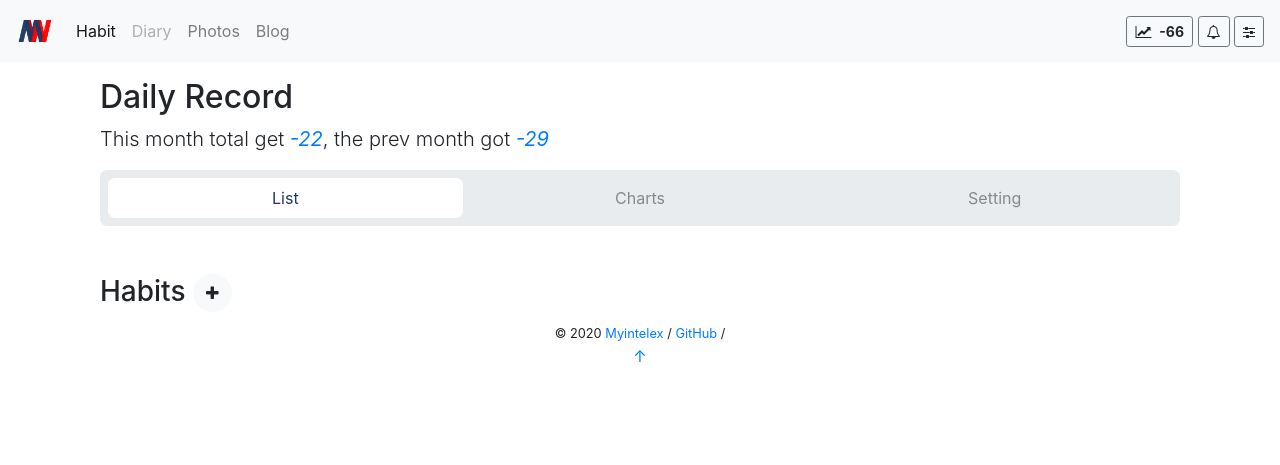
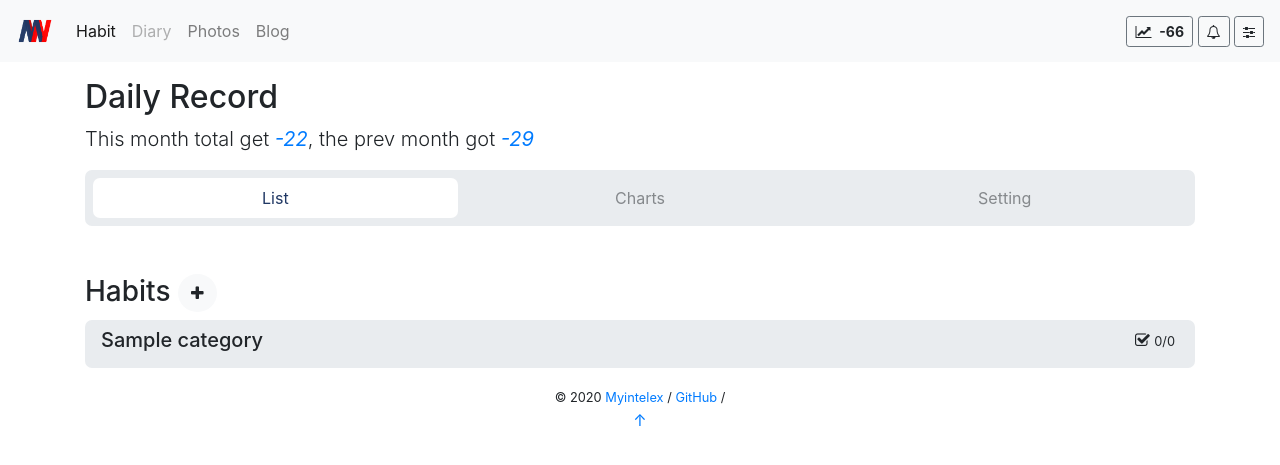
Before and after one commit to myintelex/daily_record, a Flask app: page / in a window 1280 px wide. Shown: the top 465 px of the page. Run offline with Flask 2, Linux system fonts and the light colour scheme; tables that the repository leaves empty hold one stand-in row (values such as "Sample post"); some libraries are stand-ins or nearby versions.

Commit message:
just change the item padding

```diff
--- a/daily_record/static/css/styles.css
+++ b/daily_record/static/css/styles.css
@@ -1,5 +1,4 @@
 body {
-    margin-bottom: 80px;
     font-family: -apple-system, BlinkMacSystemFont, "Inter UI", "Segoe UI", Roboto, "Helvetica Neue", Arial, "Noto Sans", sans-serif, "Apple Color Emoji", "Segoe UI Emoji", "Segoe UI Symbol", "Noto Color Emoji";
 }
 
@@ -64,6 +63,7 @@ li {
     cursor: pointer;
     margin-right: auto;
 }
+
 .circle {
     width: 40px;
     height: 40px;
@@ -71,28 +71,34 @@ li {
     border-radius: 50%;
     background: red;
 }
+
 .pie_left, .pie_right {
     width: 40px;
     height: 40px;
     position: absolute;
-    top: 0;left: 0;
+    top: 0;
+    left: 0;
 }
+
 .left, .right {
     display: block;
-    width:40px;
-    height:40px;
-    background:#ccc;
+    width: 40px;
+    height: 40px;
+    background: #ccc;
     border-radius: 50%;
     position: absolute;
     top: 0;
     left: 0;
 }
+
 .pie_right, .right {
-    clip:rect(0,auto,auto,20px);
+    clip: rect(0, auto, auto, 20px);
 }
+
 .pie_left, .left {
-    clip:rect(0,20px,auto,0);
+    clip: rect(0, 20px, auto, 0);
 }
+
 .mask {
     width: 30px;
     height: 30px;
--- a/daily_record/templates/base.html
+++ b/daily_record/templates/base.html
@@ -26,8 +26,6 @@
 </head>
 
 <body>
-    <div class="layout layout-nav-side">
-
     <header class="mb-3">
         <nav class="navbar navbar-expand-lg navbar-light bg-light">
             <a class="navbar-brand" href="#"> <img src="/static/logo.png" width="36" height="36" alt=""> </a>
@@ -51,8 +49,7 @@
                     </li>
                 </ul>
                 <div>
-                        <a class="btn btn-sm btn-outline-secondary" id="nav-score" onclick=" $('#btn-charts').click()">
-                        </a>
+                    <a class="btn btn-sm btn-outline-secondary" id="nav-score" onclick=" $('#btn-charts').click()"> </a>
                     <a class="btn btn-sm btn-outline-secondary"><i class="fa fa-bell-o"></i> </a>
                     <a class="btn btn-sm btn-outline-secondary"><i class="fa fa-sliders"></i> </a>
                 </div>
@@ -62,7 +59,7 @@
 
     <div class="container">
         {% block body%}
-            <main class="container">
+        <main class="">
             <div style="width: 100%;">
                 <h2>Daily Record</h2>
                 <p class="lead">
@@ -146,8 +143,6 @@
             </div>
         </div>
     </div>
-
-    </div>
 </body>
 
 </html>
--- a/daily_record/templates/habit_item.html
+++ b/daily_record/templates/habit_item.html
@@ -16,7 +16,7 @@
     {% endif %}
     <div class="card-body row d-flex justify-content-between pt-1 pb-1">
         <div>
-            <h6 data-filter-by="text" class="habit-item mb-0 {{color}}" hab-id="{{habit.id}}"
+            <h6 data-filter-by="text" class="habit-item mb-0 {{color}}" hab-id="{{habit.id}}" style="width: 300px;"
                 id='habit-{{habit.id}}-name'>
                 <i class="fa {{sign}}"></i> {{ habit.name }}
             </h6>
--- a/daily_record/templates/habit_list.html
+++ b/daily_record/templates/habit_list.html
@@ -11,9 +11,8 @@
     </h3>
 </div>
 {% for category in categorys%}
-{% if category.habits | length > 0 %}
 <div class="card mb-3 border-0 rounded-large bg-gray">
-    <div class="pl-4 pt-2 pr-4">
+    <div class="pl-3 pt-2 pr-3 pb-0">
         <div class="d-flex justify-content-between">
             <h5>{{category.name}}</h5>
             <div class="pr-1">
@@ -22,11 +21,10 @@
             </div>
         </div>
     </div>
-    <div class="card-body pt-0">
+    <div class="card-body pt-2 pb-0 pl-2 pr-2">
         {% for habit in category.habits %}
         {% include 'habit_item.html' %}
         {% endfor %}
     </div>
 </div>
-{% endif %}
 {% endfor %}
```
Also changed, not shown: daily_record/static/logo1.png (added), daily_record/static/logo2.png (added), daily_record/static/logo3.png (added). Lines whose indentation alone changed are shown as unchanged.
